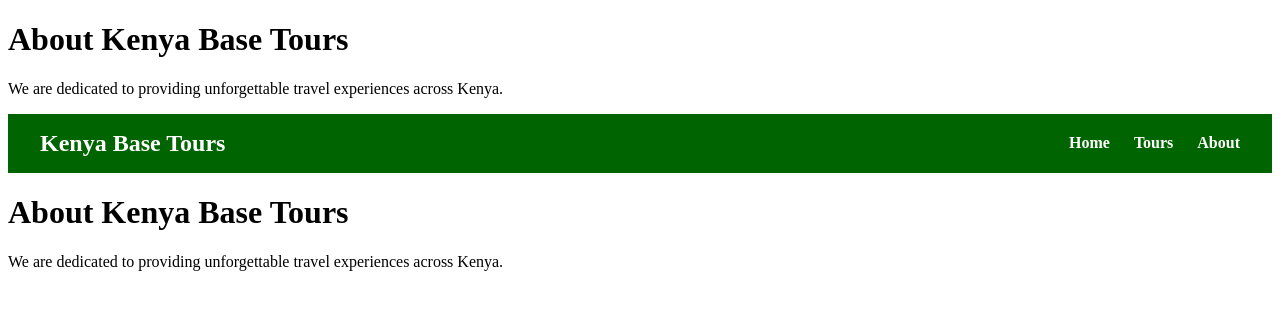
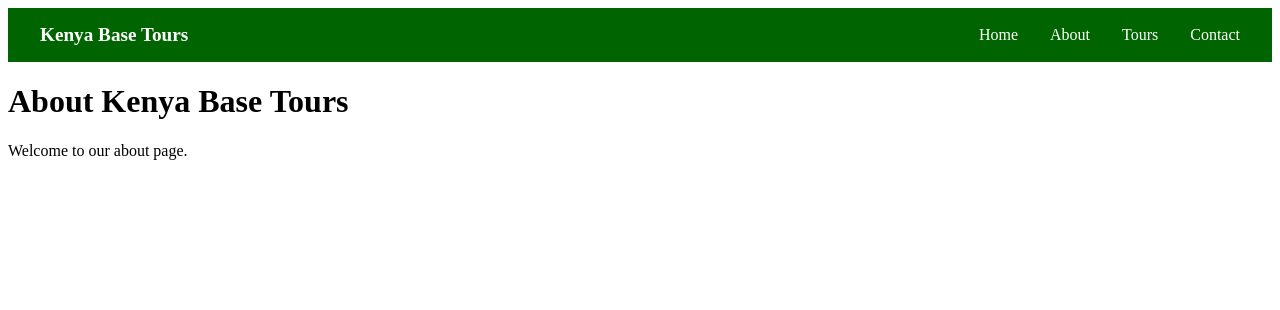
Before and after one commit to Muyundo/kenya-base-tours, a React (Create React App) app: page /about in a window 1280 px wide. Shown: the top 310 px of the page. Built offline with nearby package versions, Linux system fonts and the light colour scheme.

Commit message:
added navbars and contact page

```diff
--- a/src/App.js
+++ b/src/App.js
@@ -9,13 +9,7 @@ import Navbar from "./components/Navbar";
 function App() {
   return (
     <Router>
-      <Routes>
-        <Route path="/" element={<Home />} />
-        <Route path="/about" element={<About />} />
-        <Route path="/tours" element={<Tours />} />
-      </Routes>
-
-        <Navbar />
+      <Navbar />
       <Routes>
         <Route path="/" element={<Home />} />
         <Route path="/about" element={<About />} />
--- /dev/null
+++ b/src/components/Navbar.css
@@ -0,0 +1,70 @@
+.navbar {
+  background-color: #006400; /* dark green */
+  color: white;
+  display: flex;
+  justify-content: space-between;
+  align-items: center;
+  padding: 1rem 2rem;
+  position: sticky;
+  top: 0;
+  z-index: 10;
+}
+
+/* Logo */
+.logo {
+  font-weight: bold;
+  font-size: 1.2rem;
+}
+
+/* Menu links */
+.nav-links {
+  display: flex;
+  gap: 2rem;
+}
+
+.nav-links a {
+  color: white;
+  text-decoration: none;
+  font-weight: 500;
+}
+
+.nav-links a:hover {
+  text-decoration: underline;
+}
+
+/* Hamburger menu button */
+.hamburger {
+  display: none;
+  flex-direction: column;
+  cursor: pointer;
+}
+
+.hamburger div {
+  width: 25px;
+  height: 3px;
+  background-color: white;
+  margin: 4px 0;
+}
+
+/* Responsive */
+@media (max-width: 768px) {
+  .nav-links {
+    display: none;
+    flex-direction: column;
+    background-color: #006400;
+    position: absolute;
+    top: 60px;
+    right: 0;
+    width: 100%;
+    text-align: center;
+    padding: 1rem 0;
+  }
+
+  .nav-links.active {
+    display: flex;
+  }
+
+  .hamburger {
+    display: flex;
+  }
+}
--- a/src/components/Navbar.js
+++ b/src/components/Navbar.js
@@ -1,40 +1,34 @@
-import React from "react";
+import React, { useState } from "react";
 import { Link } from "react-router-dom";
+import "./Navbar.css";
 
-const Navbar = () => {
+function Navbar() {
+  const [isOpen, setIsOpen] = useState(false);
+
+  const toggleMenu = () => {
+    setIsOpen(!isOpen);
+  };
+
   return (
-    <nav style={styles.nav}>
-      <h2 style={styles.logo}>Kenya Base Tours</h2>
-      <div style={styles.links}>
-        <Link to="/" style={styles.link}>Home</Link>
-        <Link to="/tours" style={styles.link}>Tours</Link>
-        <Link to="/about" style={styles.link}>About</Link>
+    <nav className="navbar">
+      <div className="logo">Kenya Base Tours</div>
+
+      {/* Hamburger menu icon */}
+      <div className="hamburger" onClick={toggleMenu}>
+        <div></div>
+        <div></div>
+        <div></div>
+      </div>
+
+      {/* Nav links */}
+      <div className={`nav-links ${isOpen ? "active" : ""}`}>
+        <Link to="/" onClick={() => setIsOpen(false)}>Home</Link>
+        <Link to="/about" onClick={() => setIsOpen(false)}>About</Link>
+        <Link to="/tours" onClick={() => setIsOpen(false)}>Tours</Link>
+        <Link to="/contact" onClick={() => setIsOpen(false)}>Contact</Link>
       </div>
     </nav>
   );
-};
-
-const styles = {
-  nav: {
-    display: "flex",
-    justifyContent: "space-between",
-    alignItems: "center",
-    backgroundColor: "#006400",
-    color: "white",
-    padding: "1rem 2rem",
-  },
-  logo: {
-    margin: 0,
-  },
-  links: {
-    display: "flex",
-    gap: "1.5rem",
-  },
-  link: {
-    color: "white",
-    textDecoration: "none",
-    fontWeight: "bold",
-  },
-};
+}
 
 export default Navbar;
--- a/src/pages/About.js
+++ b/src/pages/About.js
@@ -4,7 +4,7 @@ function About() {
   return (
     <div>
       <h1>About Kenya Base Tours</h1>
-      <p>We are dedicated to providing unforgettable travel experiences across Kenya.</p>
+      <p>Welcome to our about page.</p>
     </div>
   );
 }
--- a/src/pages/Home.js
+++ b/src/pages/Home.js
@@ -1,8 +1,10 @@
+// src/pages/Home.js
 import React from "react";
+import "../components/Navbar.css"; // reuse spacing
 
 function Home() {
   return (
-    <div>
+    <div className="page-content">
       <h1>Welcome to Kenya Base Tours</h1>
       <p>Explore Kenya’s most breathtaking destinations with us.</p>
     </div>
--- a/src/pages/Tours.js
+++ b/src/pages/Tours.js
@@ -1,10 +1,12 @@
+// src/pages/Home.js
 import React from "react";
+import "../components/Navbar.css"; // reuse spacing
 
 function Tours() {
   return (
-    <div>
-      <h1>Our Tours</h1>
-      <p>Discover exciting destinations and tailored tour packages.</p>
+    <div className="page-content">
+      <h1>Welcome to Kenya Base Tours</h1>
+      <p>Explore Kenya’s most breathtaking destinations with us.</p>
     </div>
   );
 }
```
Also changed, not shown: src/pages/Contact.js (added, +18 -0 lines).
